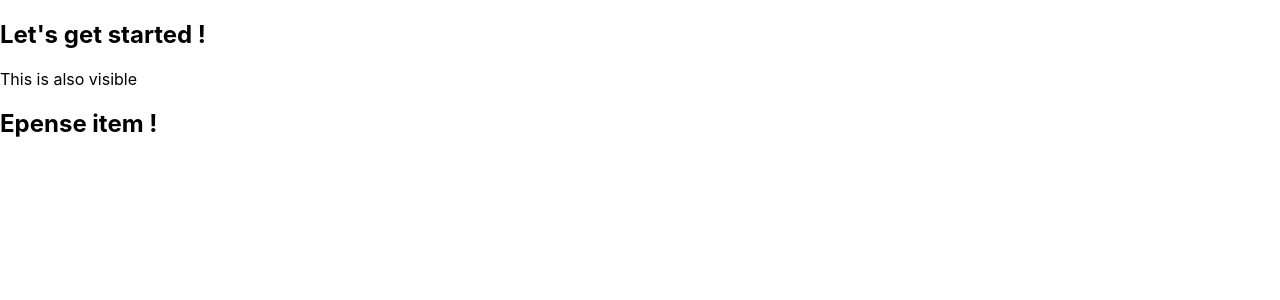
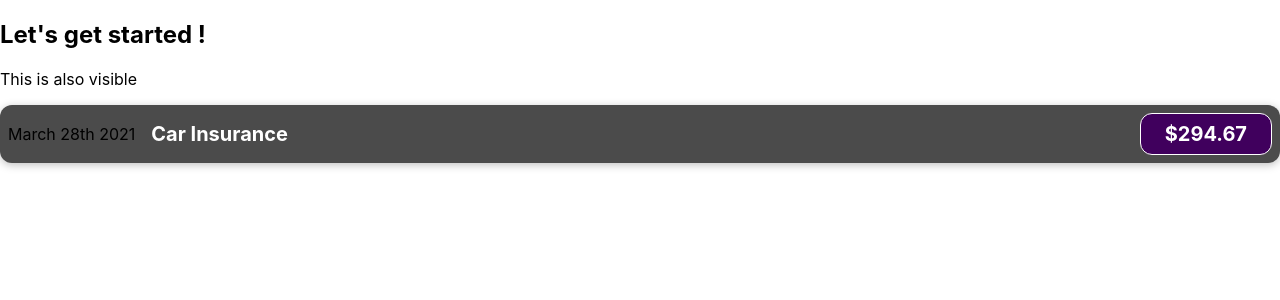
Before and after one commit to Pramod4636/FasalTech_Intership, a React (Create React App) app in the folder Learning_React/Section3_ReactBasicComponents/demoproj/: page / in a window 1280 px wide. Shown: the top 300 px of the page. Built offline with nearby package versions, Linux system fonts and the light colour scheme.

Commit message:
css adding in react componentat

```diff
--- a/Learning_React/Section3_ReactBasicComponents/demoproj/src/App.js
+++ b/Learning_React/Section3_ReactBasicComponents/demoproj/src/App.js
@@ -1,4 +1,4 @@
-import logo from './logo.svg';
+
 import './App.css';
 import ExpenseItem from './components/ExpenseItem';
 function App() {
--- a/Learning_React/Section3_ReactBasicComponents/demoproj/src/components/ExpenseItem.js
+++ b/Learning_React/Section3_ReactBasicComponents/demoproj/src/components/ExpenseItem.js
@@ -1,9 +1,14 @@
 import React from 'react'
+import './f1.css';
 
 const ExpenseItem = () => {
   return (
-    <div>
-      <h2>Epense item ! </h2>
+    <div className = "expense-item">
+      <div >March 28th 2021 </div>
+      <div className = "expense-item__description">
+        <h2> Car Insurance </h2>
+        <div className="expense-item__price"> $294.67 </div>
+      </div>
     </div>
   )
 }
--- /dev/null
+++ b/Learning_React/Section3_ReactBasicComponents/demoproj/src/components/f1.css
@@ -0,0 +1,56 @@
+.expense-item {
+    display: flex;
+    justify-content: space-between;
+    align-items: center;
+    box-shadow: 0 2px 8px rgba(0, 0, 0, 0.25);
+    padding: 0.5rem;
+    margin: 1rem 0;
+    border-radius: 12px;
+    background-color: #4b4b4b;
+}
+
+.expense-item__description {
+    display: flex;
+    flex-direction: column;
+    gap: 1rem;
+    align-items: flex-end;
+    flex-flow: column-reverse;
+    justify-content: flex-start;
+    flex: 1;
+}
+
+.expense-item h2 {
+    color: #3a3a3a;
+    font-size: 1rem;
+    flex: 1;
+    margin: 0 1rem;
+    color: white;
+}
+
+.expense-item__price {
+    font-size: 1rem;
+    font-weight: bold;
+    color: white;
+    background-color: #40005d;
+    border: 1px solid white;
+    padding: 0.5rem;
+    border-radius: 12px;
+}
+
+@media (min-width: 580px) {
+    .expense-item__description {
+        flex-direction: row;
+        align-items: center;
+        justify-content: flex-start;
+        flex: 1;
+    }
+
+    .expense-item__description h2 {
+        font-size: 1.25rem;
+    }
+
+    .expense-item__price {
+        font-size: 1.25rem;
+        padding: 0.5rem 1.5rem;
+    }
+}
```
